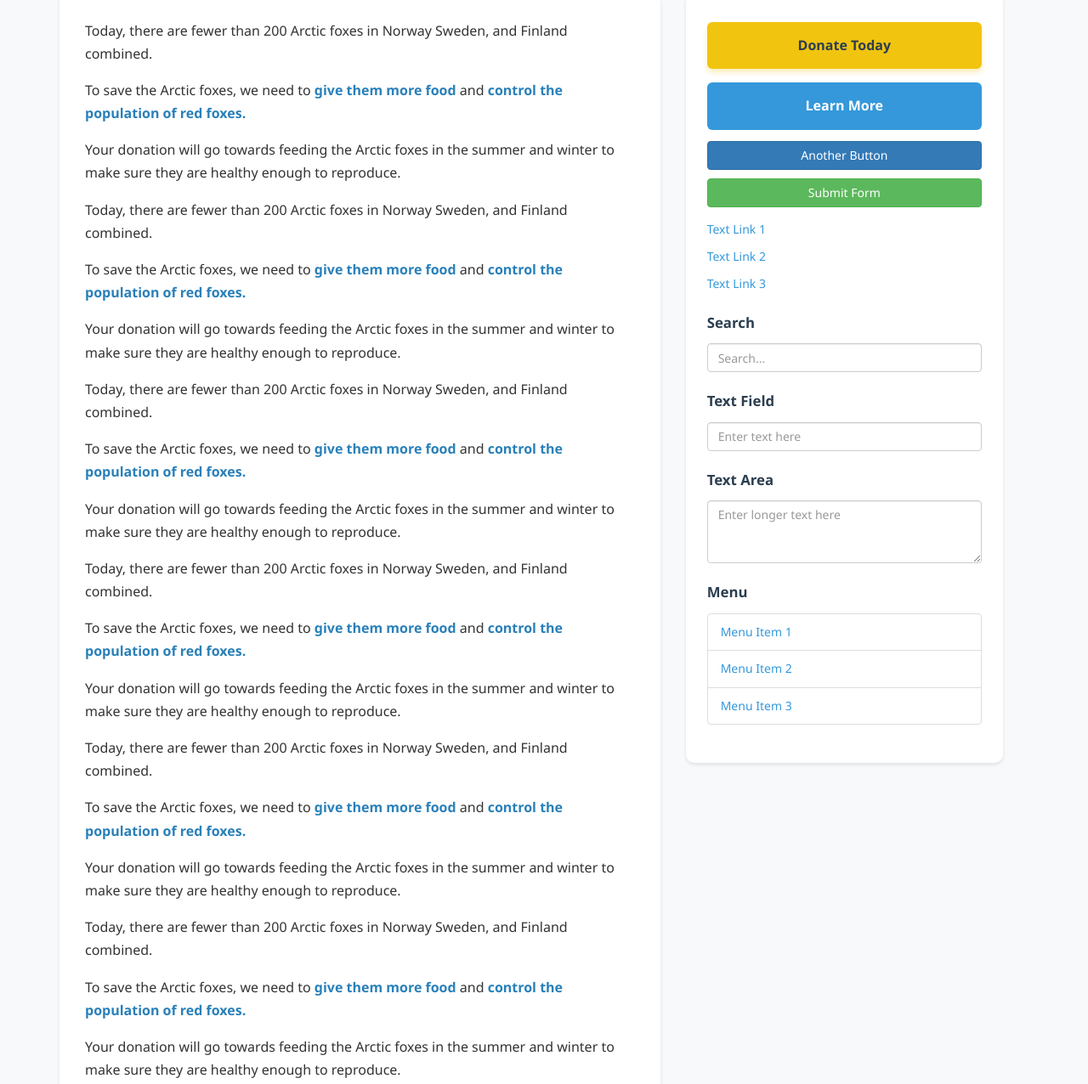
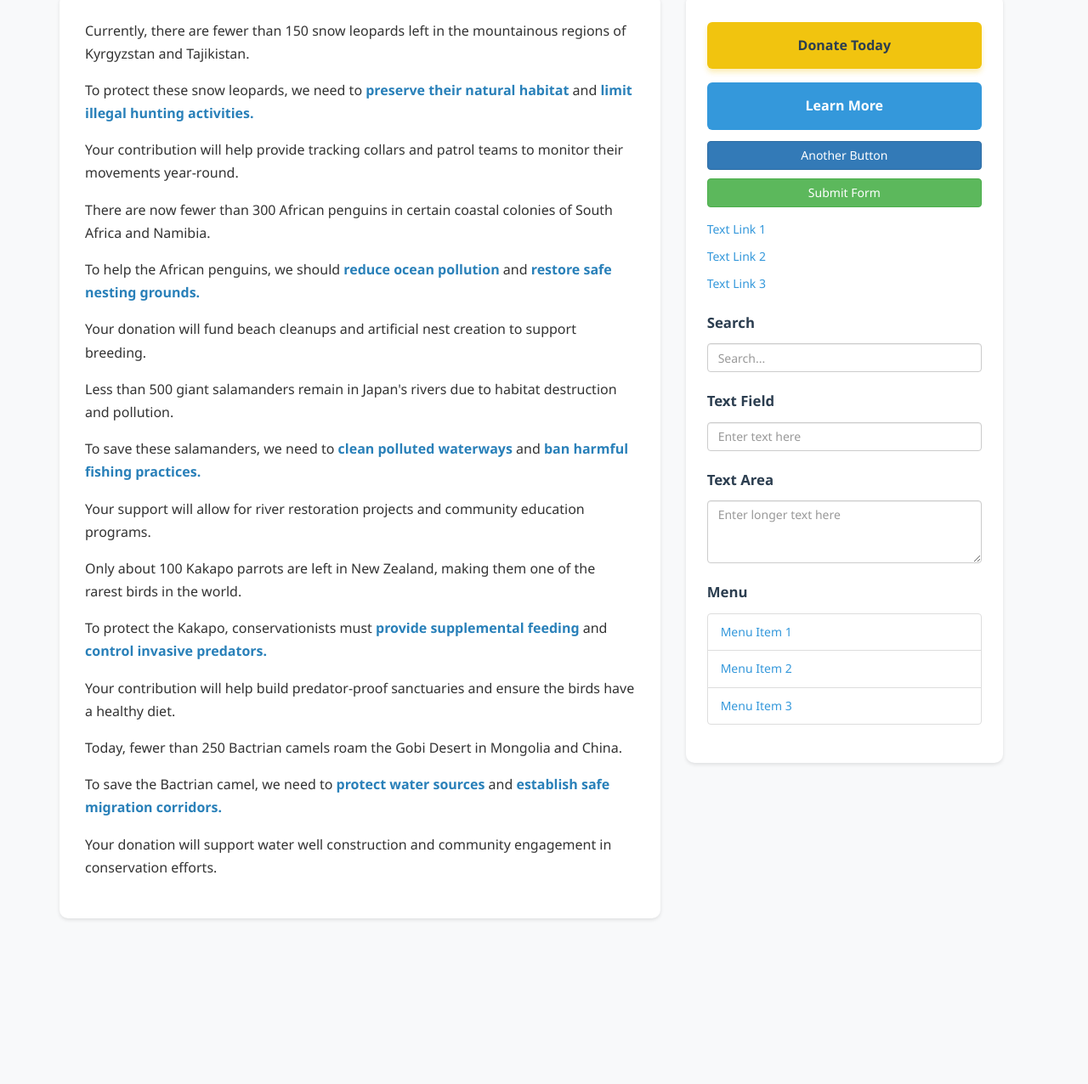
Before and after one commit to quynhnguyenepi/ai-variation-builder-opti, a plain HTML site: page Index.html in a window 1280 px wide. Shown: the part 626-1902 px from the top of the page at 85% size. After the commit the page ends 1727 px from the top, so only its background shows below. Drawn offline with nearby package versions, Linux system fonts and the light colour scheme.

Commit message:
Update Index.html

```diff
--- a/Index.html
+++ b/Index.html
@@ -215,27 +215,26 @@
         <h1>Save the Arctic Fox</h1>
         <img src="https://optimizely.github.io/quynh/arctic-fox-banner.jpg" class="banner" alt="Arctic Fox Banner">
         <div class="main">
-            <p>Today, there are fewer than 200 Arctic foxes in Norway Sweden, and Finland combined. </p>
-            <p>To save the Arctic foxes, we need to <strong>give them more food</strong> and <strong>control the population of red foxes.</strong></p>
-            <p>Your donation will go towards feeding the Arctic foxes in the summer and winter to make sure they are healthy enough to reproduce. </p>
-            <p>Today, there are fewer than 200 Arctic foxes in Norway Sweden, and Finland combined. </p>
-            <p>To save the Arctic foxes, we need to <strong>give them more food</strong> and <strong>control the population of red foxes.</strong></p>
-            <p>Your donation will go towards feeding the Arctic foxes in the summer and winter to make sure they are healthy enough to reproduce. </p>
-            <p>Today, there are fewer than 200 Arctic foxes in Norway Sweden, and Finland combined. </p>
-            <p>To save the Arctic foxes, we need to <strong>give them more food</strong> and <strong>control the population of red foxes.</strong></p>
-            <p>Your donation will go towards feeding the Arctic foxes in the summer and winter to make sure they are healthy enough to reproduce. </p>
-            <p>Today, there are fewer than 200 Arctic foxes in Norway Sweden, and Finland combined. </p>
-            <p>To save the Arctic foxes, we need to <strong>give them more food</strong> and <strong>control the population of red foxes.</strong></p>
-            <p>Your donation will go towards feeding the Arctic foxes in the summer and winter to make sure they are healthy enough to reproduce. </p>
-            <p>Today, there are fewer than 200 Arctic foxes in Norway Sweden, and Finland combined. </p>
-            <p>To save the Arctic foxes, we need to <strong>give them more food</strong> and <strong>control the population of red foxes.</strong></p>
-            <p>Your donation will go towards feeding the Arctic foxes in the summer and winter to make sure they are healthy enough to reproduce. </p>
-            <p>Today, there are fewer than 200 Arctic foxes in Norway Sweden, and Finland combined. </p>
-            <p>To save the Arctic foxes, we need to <strong>give them more food</strong> and <strong>control the population of red foxes.</strong></p>
-            <p>Your donation will go towards feeding the Arctic foxes in the summer and winter to make sure they are healthy enough to reproduce. </p>
-            <p>Today, there are fewer than 200 Arctic foxes in Norway Sweden, and Finland combined. </p>
-            <p>To save the Arctic foxes, we need to <strong>give them more food</strong> and <strong>control the population of red foxes.</strong></p>
-            <p>Your donation will go towards feeding the Arctic foxes in the summer and winter to make sure they are healthy enough to reproduce. </p>
+          <p>Currently, there are fewer than 150 snow leopards left in the mountainous regions of Kyrgyzstan and Tajikistan.</p>
+<p>To protect these snow leopards, we need to <strong>preserve their natural habitat</strong> and <strong>limit illegal hunting activities.</strong></p>
+<p>Your contribution will help provide tracking collars and patrol teams to monitor their movements year-round.</p>
+
+<p>There are now fewer than 300 African penguins in certain coastal colonies of South Africa and Namibia.</p>
+<p>To help the African penguins, we should <strong>reduce ocean pollution</strong> and <strong>restore safe nesting grounds.</strong></p>
+<p>Your donation will fund beach cleanups and artificial nest creation to support breeding.</p>
+
+<p>Less than 500 giant salamanders remain in Japan's rivers due to habitat destruction and pollution.</p>
+<p>To save these salamanders, we need to <strong>clean polluted waterways</strong> and <strong>ban harmful fishing practices.</strong></p>
+<p>Your support will allow for river restoration projects and community education programs.</p>
+
+<p>Only about 100 Kakapo parrots are left in New Zealand, making them one of the rarest birds in the world.</p>
+<p>To protect the Kakapo, conservationists must <strong>provide supplemental feeding</strong> and <strong>control invasive predators.</strong></p>
+<p>Your contribution will help build predator-proof sanctuaries and ensure the birds have a healthy diet.</p>
+
+<p>Today, fewer than 250 Bactrian camels roam the Gobi Desert in Mongolia and China.</p>
+<p>To save the Bactrian camel, we need to <strong>protect water sources</strong> and <strong>establish safe migration corridors.</strong></p>
+<p>Your donation will support water well construction and community engagement in conservation efforts.</p>
+
         </div>
         <div class="sidebar">
             <a href="#" class="button">Donate Today</a>
```
